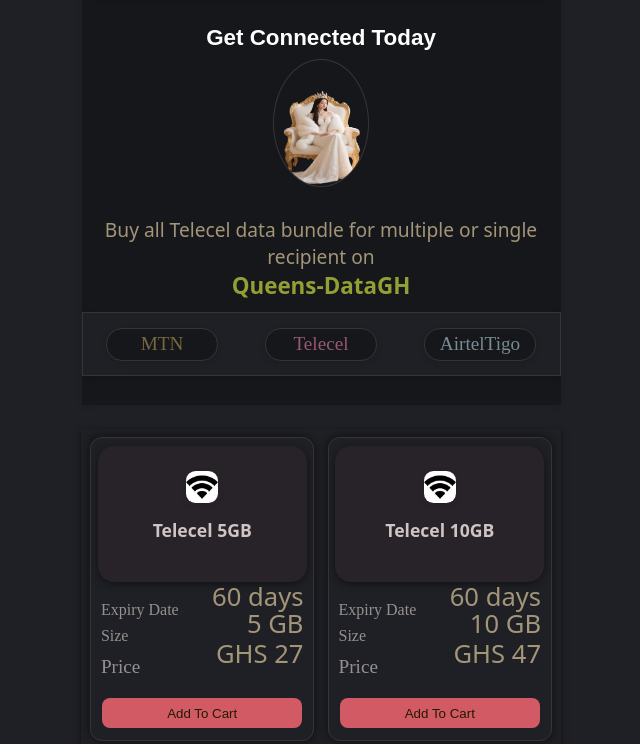
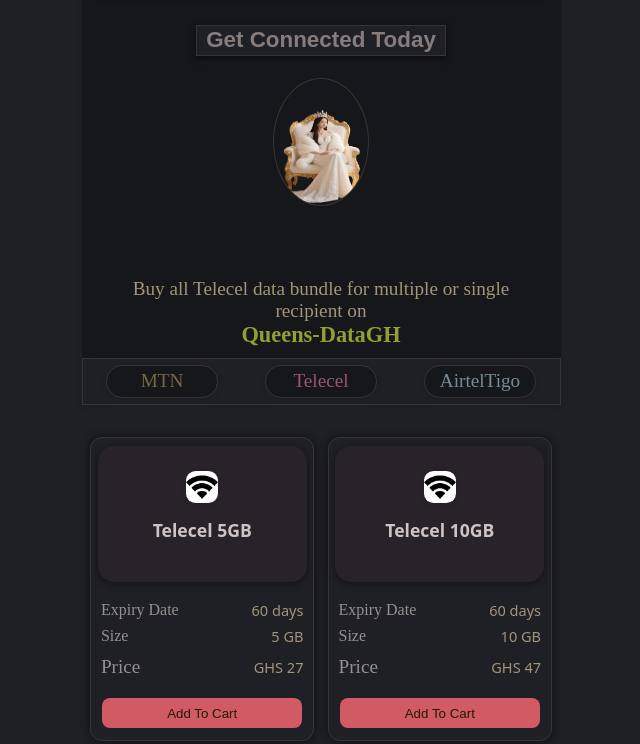
Before and after one commit to NEWMAN5533/Queens-DataGH, a website with bundled scripts: page tel.html in a window 1280 px wide. Shown: the part 109-853 px from the top of the page, without its empty margins (319-959 px from the left). Built offline with nearby package versions, Linux system fonts and the light colour scheme; no server answers.

Commit message:
Add files via upload

```diff
--- a/style.css
+++ b/style.css
@@ -400,16 +400,7 @@
   border-end-start-radius: var(--thin-br-1);
 }
 
-p{
-  display: flex;
-  flex-direction: column;
-  height: max-content;
-  margin-top: 0;
-  color: rgb(5, 117, 102);
-  font-size: 1.6rem;
-  font-family: system-ui, -apple-system, BlinkMacSystemFont, 'Segoe UI', Roboto, Oxygen, Ubuntu, Cantarell, 'Open Sans', 'Helvetica Neue', sans-serif;
 
-}
 
 
 
@@ -451,11 +442,16 @@
 }
 
 .cta-text h2{
-  color: white;
+    color: rgb(134, 124, 124);
   font-size: var(--text-size-larger);
   font-weight: 600;
   font-family: Arial;
   word-spacing: normal;
+  box-shadow: 0 2px 6px rgba(0, 0, 0, 0.6);
+  padding: .1rem .6rem;
+  background: var(--body-bg-cl-1);
+  margin-bottom: 2rem;
+  border: 0.1px solid var(--wht-thin-border-1);
 }
 
 .hero-section .queen{
--- a/tel.html
+++ b/tel.html
@@ -6,17 +6,28 @@
   <title>Queens-DataGH</title>
 
 <style>
+.user-info{
+  width: 100%;
+  height: 2rem;
+  margin-bottom: 1.8rem;
+  padding: .1rem;
+  position: relative;
+  align-items: center;
+  justify-content: center;
+  text-align: center;
+  flex-wrap: wrap;
+}
 
-p{
-  display: flex;
-  flex-direction: column;
-  height: max-content;
-  margin-top: 0;
-  color: rgb(5, 117, 102);
-  font-size: 1.6rem;
+.user-info p{
+  font-size: 1.2rem;
   font-family: system-ui, -apple-system, BlinkMacSystemFont, 'Segoe UI', Roboto, Oxygen, Ubuntu, Cantarell, 'Open Sans', 'Helvetica Neue', sans-serif;
+  font-weight: 600;
+  color: rgb(226, 218, 218);
+  text-align:center;
+}
 
-}
+
+
 /****-----PHONE INPUT MODAL-------------****/
 /* ===== MODAL STYLING ===== */
 .modal {
@@ -142,13 +153,13 @@
   align-items: center;
   border-radius: 12px;
   width: 100%;
-  gap: .5rem;
-  height: 26rem;
-  max-width: 420px;
-  box-shadow: 0 10px 25px rgba(107, 105, 105, 0.3);
+  gap: .8rem;
+  height: 27rem;
+  max-width: 410px;
+  box-shadow: 0 10px 25px rgba(46, 44, 44, 0.3);
   text-align: center;
   animation: popUp 0.3s ease;
-  border: 1px solid rgba(63, 60, 57, 0.774);
+  border: 1px solid rgba(105, 104, 102, 0.774);
 }
 
 .hintText{
@@ -471,11 +482,16 @@
 }
 
 .cta-text h2{
-  color: white;
+  color: rgb(134, 124, 124);
   font-size: var(--text-size-larger);
   font-weight: 600;
   font-family: Arial;
   word-spacing: normal;
+  box-shadow: 0 2px 6px rgba(0, 0, 0, 0.6);
+  padding: .1rem .6rem;
+  background: var(--body-bg-cl-1);
+  margin-bottom: 2rem;
+  border: 0.1px solid var(--wht-thin-border-1);
 }
 
 .hero-section .queen{
@@ -609,8 +625,7 @@
   grid-template-columns: repeat(2, 1fr);
   padding: .5rem;
   position: relative;
-  background-color: var(--body-bg-cl-1);
-  box-shadow: 0 2px 6px rgba(0,0,0,0.5);
+
 }
 
 /***--CARD-DIV--**/
@@ -773,6 +788,11 @@
   font-weight: 600;
 }
 
+
+.package-detail p{
+font-size: .91rem;
+font-family: system-ui, -apple-system, BlinkMacSystemFont, 'Segoe UI', Roboto, Oxygen, Ubuntu, Cantarell, 'Open Sans', 'Helvetica Neue', sans-serif;
+}
 
 </style>
 
```
Also changed, not shown: index.html (+33 -6 lines), tigo.html (+40 -21 lines).
